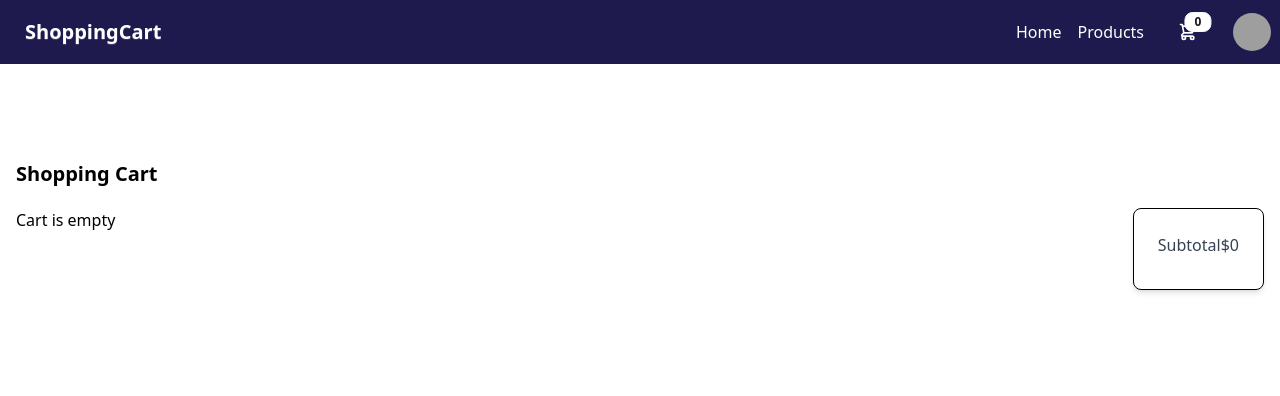
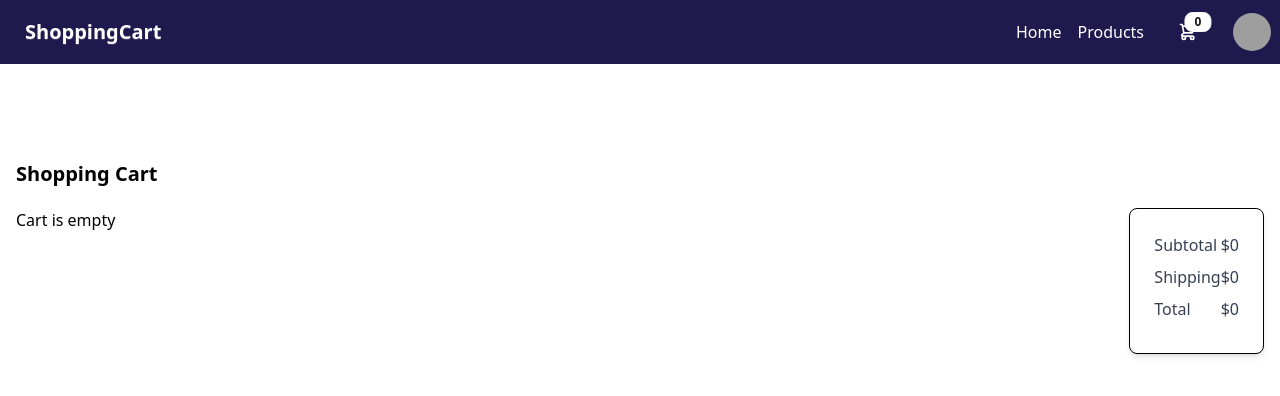
Before and after one commit to moonspark78/redux-shopping-cart, a React (Vite) app: page /cart in a window 1280 px wide. Shown: the top 396 px of the page. Built offline with nearby package versions, Linux system fonts and the light colour scheme; grey boxes are pictures that could not be loaded.

Commit message:
:wrench: working On the  BillingPage  :art:

```diff
--- a/src/pages/carts/BillingPage.jsx
+++ b/src/pages/carts/BillingPage.jsx
@@ -14,6 +14,14 @@ const BillingPage = () => {
             <p className="text-gray-700">Subtotal</p>
             <p className="text-gray-700">${subTotal}</p>
         </div>
+        <div className='mb-2 flex justify-between'>
+            <p className="text-gray-700">Shipping</p>
+            <p className="text-gray-700">${tax}</p>
+        </div>
+        <div className='mb-2 flex justify-between'>
+            <p className="text-gray-700">Total</p>
+            <p className="text-gray-700">${totalBillings}</p>
+        </div>
     </div>
   )
 }
```
